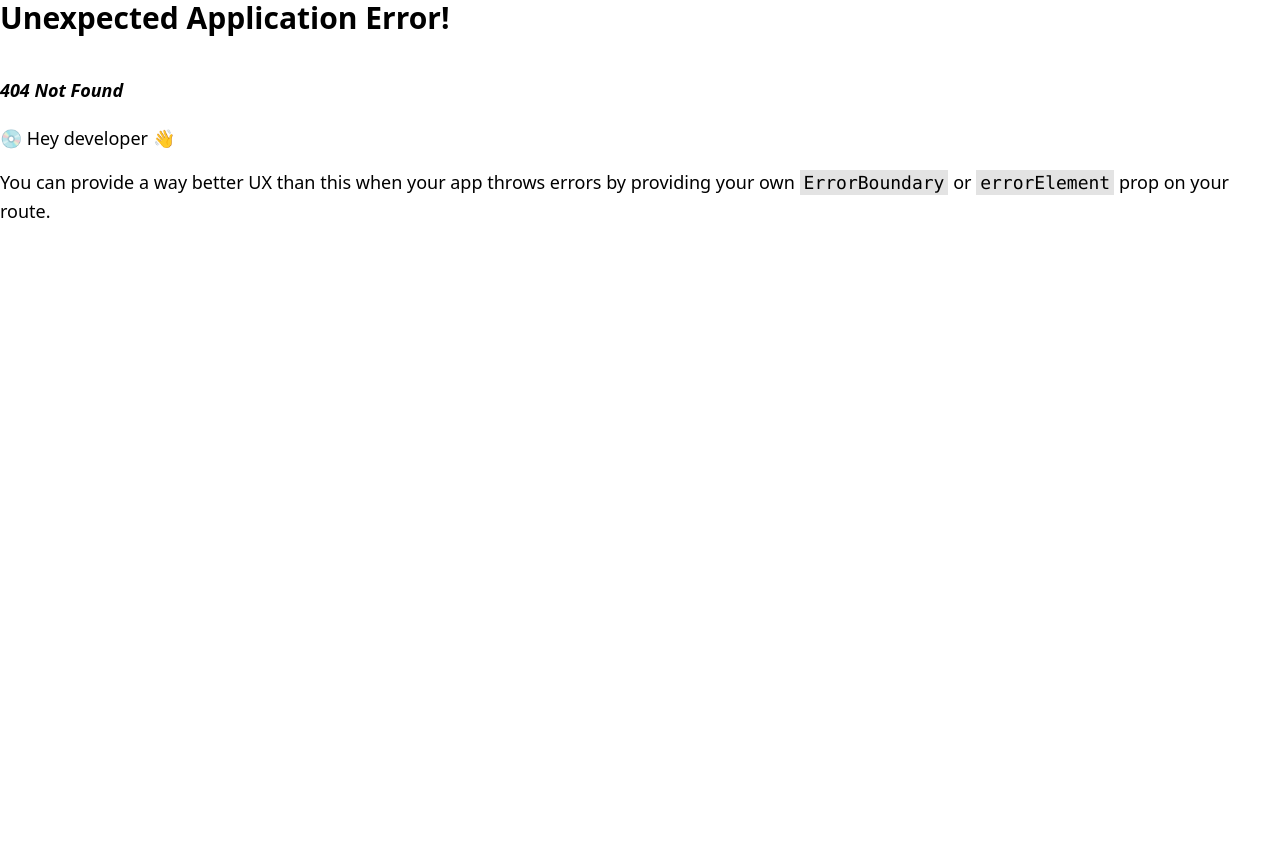
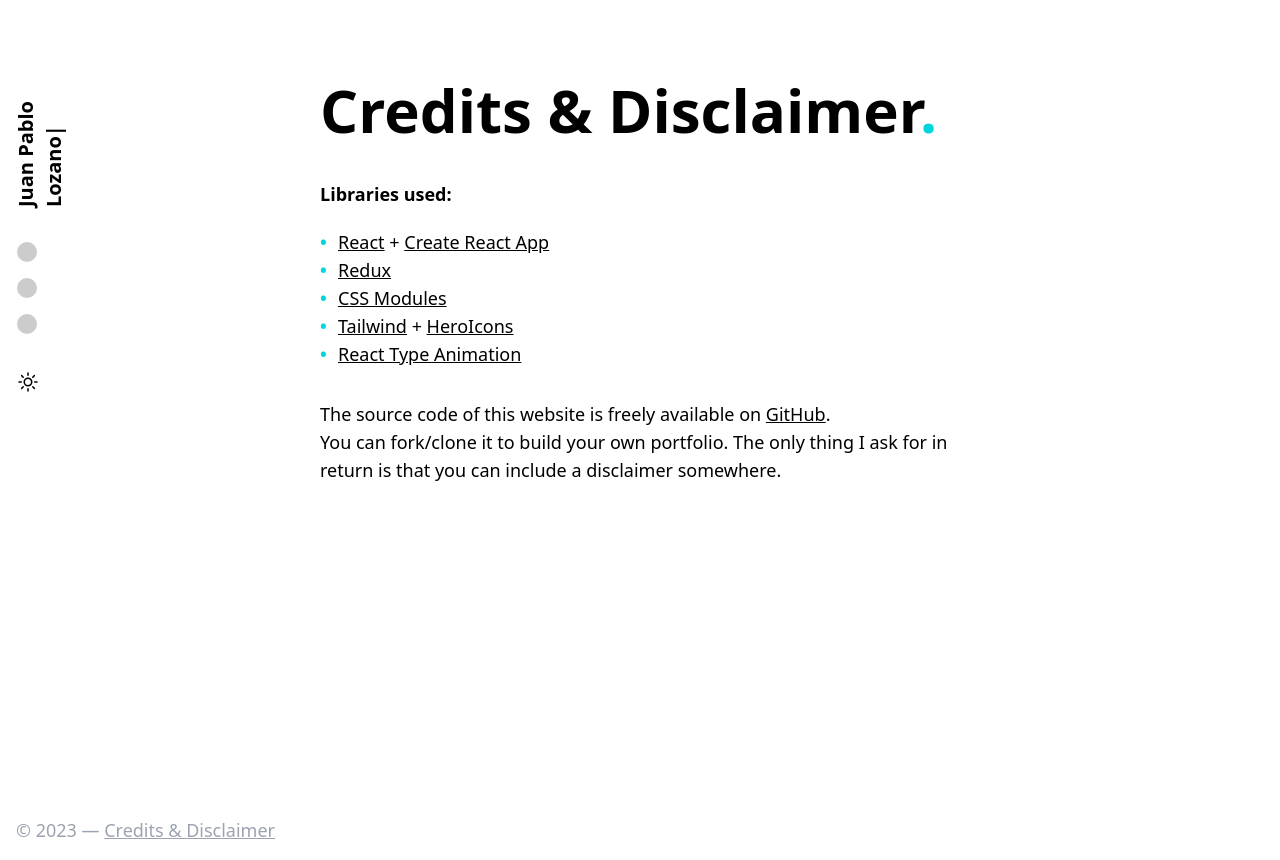
Before and after one commit to devloe/react-simple-portfolio, a React (Create React App) app: page /credits in a window 1280 px wide. Before the commit this address had no page. Before the commit the page ends 800 px from the top, so only its background shows below. Built offline with nearby package versions, Linux system fonts and the light colour scheme.

Commit message:
decouple SwitchTheme

```diff
--- a/src/components/Loader.tsx
+++ b/src/components/Loader.tsx
@@ -1,5 +1,3 @@
-import { Spinner } from '@chakra-ui/react'
-
 export default function Loader() {
-    return <Spinner className="fixed top-1/2 left-1/2 transform -translate-x-1/2 -translate-y-1/2"></Spinner>;
+    return <div className="fixed inset-0 mx-auto flex justify-center items-center">Loading...</div>;
 }
--- a/src/components/menu/Menu.module.css
+++ b/src/components/menu/Menu.module.css
@@ -34,11 +34,10 @@
 }
 
 .brandName {
-    @apply block text-lg font-extrabold -mt-1 -rotate-90;
-    outline:0 solid red;
-    width:180px;
+    @apply block text-xl font-extrabold -mt-1 -rotate-90;
+    width:190px;
     height:20px;
-    margin:80px 0 100px -80px;
+    margin:90px 0 120px -85px;
 }
 
 .dotExpansion {
@@ -48,9 +47,6 @@
     background-color:transparent !important;
 }
 
-.animated {
-    animation: spin 0.8s;
-}
 
 @keyframes expandDot {
     0% {
@@ -65,15 +61,3 @@
         opacity:1;
     }
 }
-
-@keyframes spin {
-  0% {
-    transform: rotate(0deg);
-  }
-  50% {
-    transform: rotate(30deg);
-  }
-  100% {
-    transform: rotate(0deg);
-  }
-}
--- a/src/components/menu/Menu.tsx
+++ b/src/components/menu/Menu.tsx
@@ -1,11 +1,8 @@
 import { NavLink, useLocation } from "react-router-dom";
 import styles from './Menu.module.css'
-import { SunIcon, MoonIcon } from '@chakra-ui/icons'
-import { IconButton } from '@chakra-ui/react';
 import { useEffect, useState } from "react";
-import { useAppSelector, useAppDispatch } from "../../lib/hooks";
-import themeStore, { Skin } from "../../lib/stores/themeStore";
 import { TypeAnimation } from 'react-type-animation';
+import SwitchTheme from "../switchTheme/SwitchTheme";
 
 interface MenuLinkProps {
   text: string,
@@ -27,34 +24,10 @@
   }
 
   return (
-    <NavLink onClick={clickHandler} className={`${styles.link} ${dotEnabled ? styles.linkActive : ""}`} to={path} title={text}>
+    <NavLink role="menuitem" onClick={clickHandler} className={`${styles.link} ${dotEnabled ? styles.linkActive : ""}`} to={path} title={text}>
       <span className={styles.dot}></span>
       {dotEnabled && dotActivated ? <div className={`${styles.dot} ${styles.dotExpansion}`}></div> : null}
     </NavLink>
-  );
-}
-
-function SwitchTheme(): React.ReactElement {
-  const theme = useAppSelector(state => state.theme);
-  const dispatcher = useAppDispatch();
-  let [classes, setClasses] = useState<string[]>(["m-1"]);
-  const iconSize = 22;
-  const icon = theme.skin !== "dark" ? <SunIcon boxSize={iconSize} /> : <MoonIcon boxSize={iconSize} />;
-  const buttonTitle = theme.skin === "dark" ? "Switch to light mode" : "Switch to dark mode";
-
-  function clickHandler() {
-    let skin:Skin = theme.skin === "dark" ? "light" : "dark";
-
-    setClasses(classes.filter(item => item !== styles.animated));
-    setTimeout(() => setClasses([...classes, styles.animated]), 0.2);
-
-    dispatcher(themeStore.actions.setSkin(skin));
-  }
-
-  return (
-    <IconButton title={buttonTitle} size="md" aria-label={buttonTitle} onClick={clickHandler} className={classes.join(" ")}>
-          {icon}
-        </IconButton>
   );
 }
 
--- /dev/null
+++ b/src/components/switchTheme/SwitchTheme.module.css
@@ -0,0 +1,19 @@
+.animated {
+    animation: spin 0.8s;
+}
+
+@keyframes spin {
+  0% {
+    transform: rotate(0deg);
+  }
+  50% {
+    transform: rotate(30deg);
+  }
+  100% {
+    transform: rotate(0deg);
+  }
+}
+
+button:active {
+    opacity:.5;
+}
--- /dev/null
+++ b/src/components/switchTheme/SwitchTheme.tsx
@@ -0,0 +1,30 @@
+import { useState } from "react";
+import { useAppDispatch, useAppSelector } from "../../lib/hooks";
+import themeStore, { Skin } from "../../lib/stores/themeStore";
+import styles from "./SwitchTheme.module.css";
+import { SunIcon, MoonIcon } from '@heroicons/react/24/outline';
+
+export default function SwitchTheme(): React.ReactElement {
+    const theme = useAppSelector(state => state.theme);
+    const dispatcher = useAppDispatch();
+
+    let [classes, setClasses] = useState<string[]>(["ml-0 mt-4 p-1"]);
+
+    const icon = theme.skin !== "dark" ? <SunIcon className="h-6 w-6 text-black" /> : <MoonIcon className="h-6 w-6 text-white" />;
+    const buttonTitle = theme.skin === "dark" ? "Switch to light mode" : "Switch to dark mode";
+
+    function clickHandler() {
+      let skin:Skin = theme.skin === "dark" ? "light" : "dark";
+
+      setClasses(classes.filter(item => item !== styles.animated));
+      setTimeout(() => setClasses([...classes, styles.animated]), 0.2);
+
+      dispatcher(themeStore.actions.setSkin(skin));
+    }
+
+    return (
+      <button title={buttonTitle} aria-label={buttonTitle} onClick={clickHandler} className={classes.join(" ")}>
+            {icon}
+          </button>
+    );
+  }
--- a/src/index.css
+++ b/src/index.css
@@ -50,9 +50,8 @@
     font-family: var(--font-family);
     font-feature-settings: normal;
     @apply text-base md:text-lg lg:text-lg;
-    transition: background, color .5s ease;
+    transition: background .5s ease;
 }
-
 
 a {
   color: inherit;
@@ -87,25 +86,32 @@
 }
 
 .underlined {
-  @apply relative text-gray-500;
+  @apply relative underline;
+  transition: color .25s ease;
 }
 
-.underlined:after {
-  bottom: -4px;
+/*.underlined:before {
+  top: 15px;
   content: "";
   display: block;
-  height: 3px;
+  height: 7px;
   left: 0;
   position: absolute;
-  transform: scaleX(0);
+  transform: scaleX(1);
   transform-origin: left;
-  transition: transform .25s ease;
+  opacity:.4;
+  transition: transform, height .25s ease;
   width: 100%;
   background-color: var(--primary);
 }
 
-.underlined:hover:after {
-  transform: scaleX(1);
+.underlined:hover {
+  text-decoration: none;
+  color:black;
+}*/
+
+.underlined:hover:before {
+  height: 4px;
 }
 
 .color-primary {
@@ -113,5 +119,19 @@
 }
 
 ::selection {
-  background: var(--primary);
+  background: #ffff5f;
 }
+
+
+ul {
+  list-style: none; /* Remove default bullets */
+}
+
+ul li::before {
+  content: "\2022";  /* Add content: \2022 is the CSS Code/unicode for a bullet */
+  color: var(--primary); /* Change the color */
+  font-weight: bold; /* If you want it to be bold */
+  display: inline-block; /* Needed to add space between the bullet and the text */
+  width: 1em; /* Also needed for space (tweak if needed) */
+
+}
--- a/src/index.tsx
+++ b/src/index.tsx
@@ -24,4 +24,4 @@
 // If you want to start measuring performance in your app, pass a function
 // to log results (for example: reportWebVitals(console.log))
 // or send to an analytics endpoint. Learn more: https://bit.ly/CRA-vitals
-reportWebVitals();
+reportWebVitals(console.log);
--- a/src/lib/routes.tsx
+++ b/src/lib/routes.tsx
@@ -3,9 +3,10 @@
 import { suspenseComponent } from "./util";
 import App from "../App";
 
-const ContactPage = React.lazy(() => import('../pages/contact/ContactPage'));
-const AboutPage = React.lazy(() => import('../pages/about/AboutPage'));
-const TechPage = React.lazy(() => import('../pages/tech/TechPage'));
+const ContactPage = React.lazy(() => import('../components/contactPage/ContactPage'));
+const AboutPage = React.lazy(() => import('../components/aboutPage/AboutPage'));
+const TechPage = React.lazy(() => import('../components/techPage/TechPage'));
+const CreditsPage = React.lazy(() => import('../components/creditsPage/CreditsPage'));
 
 const router = createBrowserRouter([
     {
@@ -25,6 +26,10 @@
           path: "/contact",
           element: suspenseComponent(<ContactPage />),
         },
+        {
+          path: "/credits",
+          element: suspenseComponent(<CreditsPage />),
+        },
       ]
     }
   ]);
```
Also changed, not shown: 1 other file (tests, documents, lock files or other folders).
